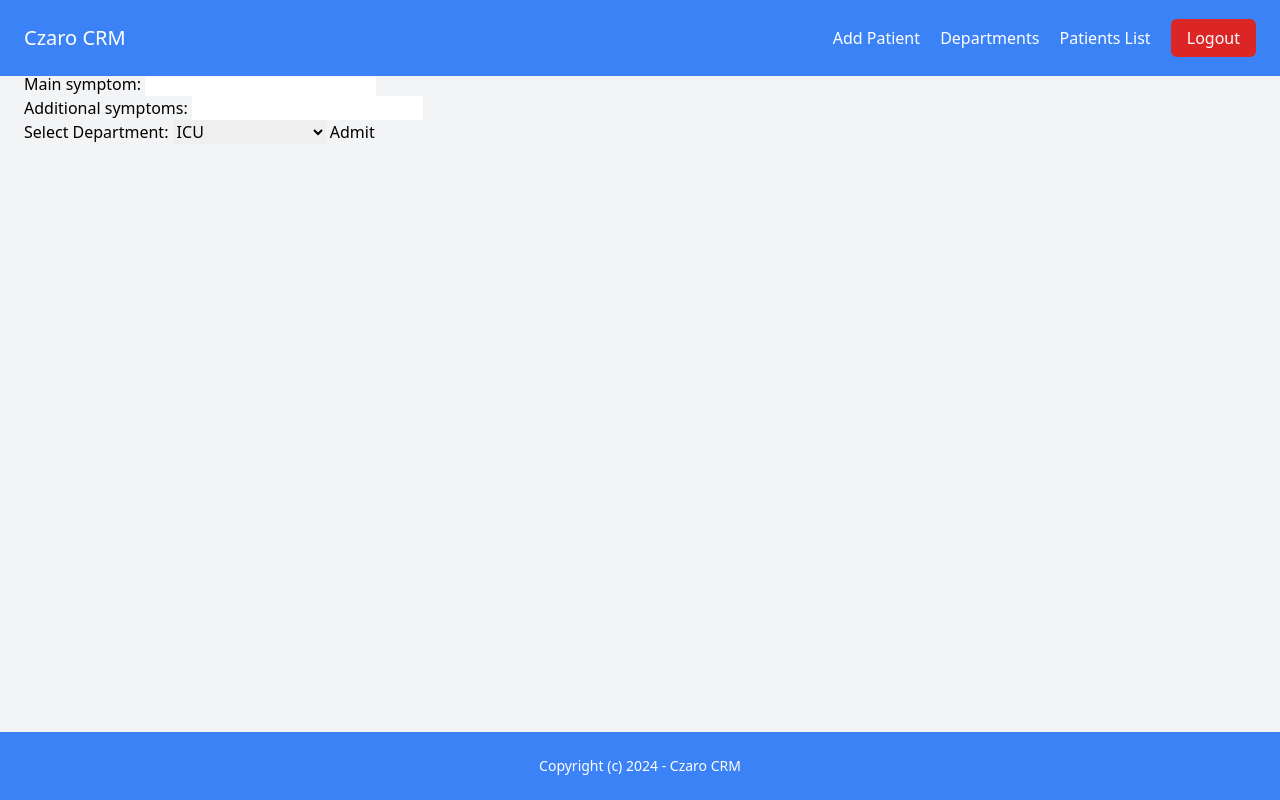
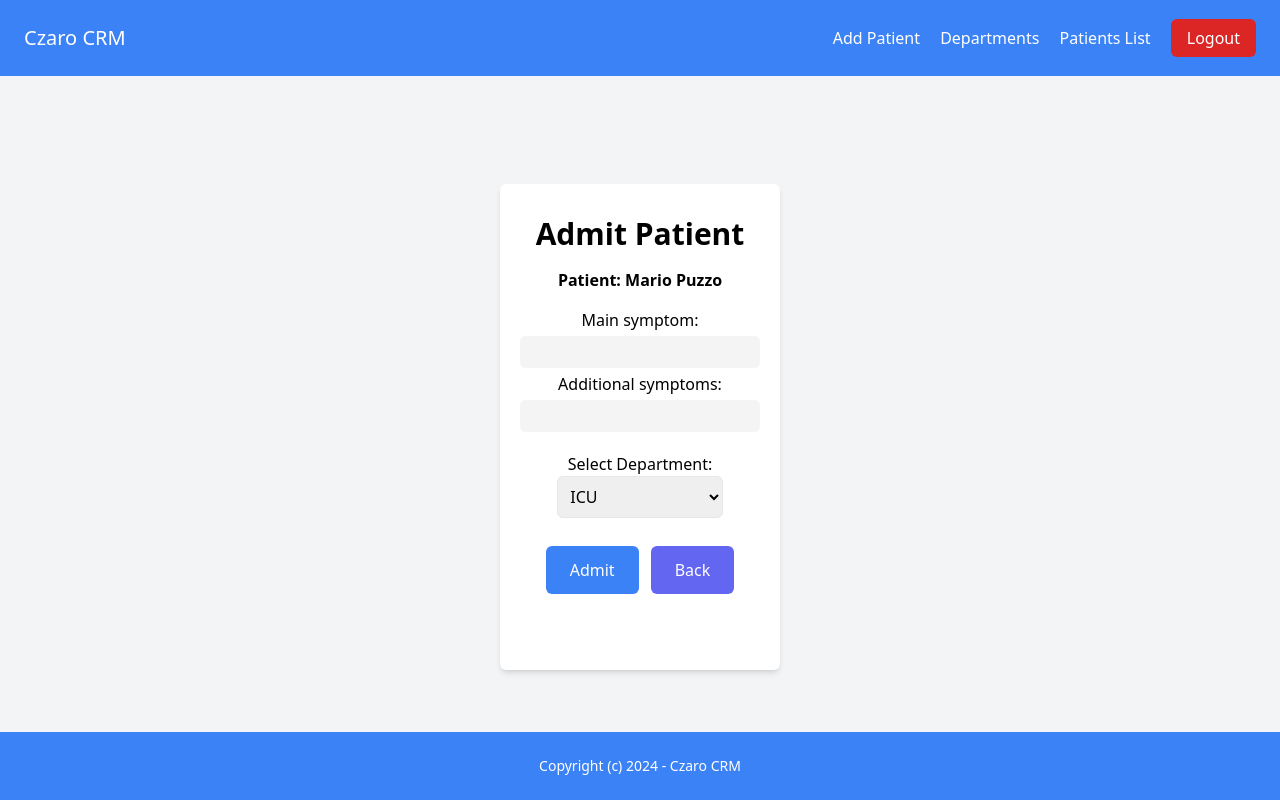
Before and after one commit to MrCzaro/Czaro_CRM, a Django app: page /department/0ba7eeaa-dd4e-40ce-a968-73163c5fed3e/admit-patient/ in a window 1280 px wide. Run offline with Django 5.2, Linux system fonts and the light colour scheme; a user stored in the database is signed in; data comes from the database, SQL or seed files in the repository; both versions use the stored data as it was after the commit; some libraries are stand-ins or nearby versions.

Commit message:
Update 13/2/24

```diff
--- a/department/forms.py
+++ b/department/forms.py
@@ -1,10 +1,13 @@
+from ckeditor.widgets import CKEditorWidget
 from django import forms
 from django.core.exceptions import ValidationError
-from ckeditor.widgets import CKEditorWidget
 
 from .models import Consultation, Department, Hospitalization, Observation, VitalSigns
 
 
+DEPARTMENT_CLASS = "w-full py-3 px-4 bg-stone-200 rounded-md text-black"
+HOSPITALIZATION_CLASS = "w-60 py-1 px-1 m-1 rounded-md bg-zinc-100"
+NUMERIC_CLASS = "w-1/4 py-1 px-1 bg-stone-200 rounded-md text-black"
 
 
 class DepartmentForm(forms.ModelForm):
@@ -12,16 +15,16 @@ class DepartmentForm(forms.ModelForm):
         model = Department
         fields = ["name", "description"]
         widgets = {
-            'name': forms.TextInput(attrs={'class': 'w-full py-3 px-4 bg-stone-200 rounded-md text-black focus:outline-none focus:ring focus:border-blue-300'}),
-            'description': forms.Textarea(attrs={'class': 'w-full py-3 px-4 bg-stone-200 rounded-md text-black focus:outline-none focus:ring focus:border-blue-300'}),
+            "name": forms.TextInput(attrs={"class": DEPARTMENT_CLASS}),
+            "description": forms.Textarea(attrs={"class": DEPARTMENT_CLASS}),
         }
 
     def clean(self):
         cleaned_data = super().clean()
-        created_by = self.initial.get('created_by')
+        created_by = self.initial.get("created_by")
 
         # Check if the user has the admin profession
-        if created_by and created_by.profession != 'admins':
+        if created_by and created_by.profession != "admins":
             raise forms.ValidationError("Only users with the admin profession can create departments.")
 
         return cleaned_data
@@ -36,7 +39,8 @@ class ConsultationForm(forms.ModelForm):
             "consultation" : "Description",
         }
         widgets = {
-            "consultation" : CKEditorWidget(config_name="default")
+            "consultation" : CKEditorWidget(config_name="default"),
+            "consultation_name" : forms.TextInput(attrs={"class": "w-full py-1 px-1 bg-stone-200 rounded-md text-black"}),
         }
 
 class ObservationForm(forms.ModelForm):
@@ -54,7 +58,15 @@ class HospitalizationForm(forms.ModelForm):
 
     class Meta:
         model = Hospitalization
-        fields = ['main_symptom', 'additional_symptoms']
+        fields = ["main_symptom", "additional_symptoms"]
+        labels = {
+            "main_symptom" : "Main symptom",
+            "additional_symptoms" : "Additional symptoms"
+        }
+        widgets = {
+            "main_symptom" : forms.TextInput(attrs={"class": HOSPITALIZATION_CLASS}),
+            "additional_symptoms" : forms.TextInput(attrs={"class" : HOSPITALIZATION_CLASS})
+        }
 
 class TransferPatientForm(forms.Form):
     department = forms.ModelChoiceField(
@@ -83,7 +95,7 @@ class VitalSignsForm(forms.ModelForm):
             if systolic_bp < diastolic_bp:
                 raise ValidationError(
                     "Systolic blood pressure must be equal or higher than diastolic blood pressure.",
-                    code='invalid_blood_pressure'
+                    code="invalid_blood_pressure"
                 )
 
     class Meta:
@@ -104,3 +116,11 @@ class VitalSignsForm(forms.ModelForm):
             "diastolic_blood_pressure" : "Diastolic blood pressure",
             "heart_rate" : "Heart Rate",
         }
+        widgets ={
+            "respiratory_rate" : forms.NumberInput(attrs={"class": NUMERIC_CLASS}),
+            "oxygen_saturation" : forms.NumberInput(attrs={"class": NUMERIC_CLASS}),
+            "temperature" : forms.NumberInput(attrs={"class": NUMERIC_CLASS}),
+            "systolic_blood_pressure" : forms.NumberInput(attrs={"class": NUMERIC_CLASS}),
+            "diastolic_blood_pressure" :  forms.NumberInput(attrs={"class": NUMERIC_CLASS}),
+            "heart_rate" :  forms.NumberInput(attrs={"class": NUMERIC_CLASS}),
+        }
--- a/patient/forms.py
+++ b/patient/forms.py
@@ -36,7 +36,7 @@ class PatientForm(forms.ModelForm):
         widgets = {
             "first_name" : forms.TextInput(attrs={"class": FORM_CLASS}),
             "last_name" : forms.TextInput(attrs={"class": FORM_CLASS}),
-            "date_of_birth": forms.DateInput(attrs={"type": "date", "class": FORM_CLASS}), # Figure out a widget for picking date usin JS
+            "date_of_birth": forms.DateInput(attrs={"type": "date", "class": FORM_CLASS}),
             "contact_number" : forms.TextInput(attrs={"class": FORM_CLASS}),
             "is_insured" : forms.Select(attrs={"class": FORM_CLASS}),
             "insurance" : forms.NumberInput(attrs={"class": FORM_CLASS, "placeholder" :  "Please type '0' if no insurance."}),
--- a/scales/forms.py
+++ b/scales/forms.py
@@ -19,6 +19,9 @@ from .models import (
     PAIN_CHOICES,
 )
 
+NUMERIC_CLASS = "w-1/4 py-1 px-1 bg-stone-200 rounded-md text-black"
+
+
 class BodyMassIndexForm(forms.ModelForm):
     class Meta:
         model = BodyMassIndex
@@ -29,6 +32,10 @@ class BodyMassIndexForm(forms.ModelForm):
         labels = {
             "body_height" : "Body height in cenimeters",
             "body_weight" : "Body weight in kilograms",
+        }
+        widgets = {
+            "body_height" : forms.NumberInput(attrs={"class": NUMERIC_CLASS}),
+            "body_weight" : forms.NumberInput(attrs={"class": NUMERIC_CLASS})
         }
 class GlasgowComaScaleForm(forms.ModelForm):
     eye_response = forms.ChoiceField(
@@ -74,7 +81,7 @@ class NewsScaleForm(forms.ModelForm):
             if systolic_bp < diastolic_bp:
                 raise ValidationError(
                     "Systolic blood pressure must be equal or higher than diastolic blood pressure.",
-                    code='invalid_blood_pressure'
+                    code="invalid_blood_pressure"
                 )
     class Meta:
         model = NewsScale
@@ -100,7 +107,14 @@ class NewsScaleForm(forms.ModelForm):
             "heart_rate" : "Heart Rate",
             "level_of_consciousness " : "Level of consciousness",
         }
-
+        widgets = {
+            "respiratory_rate" : forms.NumberInput(attrs={"class": NUMERIC_CLASS}),
+            "oxygen_saturation" : forms.NumberInput(attrs={"class": NUMERIC_CLASS}),
+            "temperature" : forms.NumberInput(attrs={"class": NUMERIC_CLASS}),
+            "systolic_blood_pressure" : forms.NumberInput(attrs={"class": NUMERIC_CLASS}),
+            "diastolic_blood_pressure" : forms.NumberInput(attrs={"class": NUMERIC_CLASS}),
+            "heart_rate" : forms.NumberInput(attrs={"class": NUMERIC_CLASS}),
+        }
 class NortonScaleForm(forms.ModelForm):
     physical_condition = forms.ChoiceField(
         widget=forms.RadioSelect, choices=PHYSICAL_CHOICES
--- a/templates/admit_patient.html
+++ b/templates/admit_patient.html
@@ -1,19 +1,36 @@
 {% extends "base.html" %}
 
 {% block content %}
-<body>
-    <h1>{% block title %}Admit Patient{% endblock %}</h1>
-    <p>Patient: {{ patient.first_name }} {{ patient.last_name }}
-    <form method="post" action="{% url 'department:admit_patient' patient.id %}">
-        {% csrf_token %}
-        {{ form.as_p }}
-        <label for="id_department_id">Select Department:</label>
-        <select name="department_id" id="id_department_id">
-            {% for department in departments %}
-                <option value="{{ department.id }}">{{ department.name }}</option>
-            {% endfor %}
-        </select>
-        <button type="submit">Admit</button>
-    </form>
+<div class="mt-40 flex items-center justify-center">
+    <div class="max-w-xl py-8 bg-white text-center shadow-md rounded-md">
+        <h1 class="text-3xl font-bold mb-4">Admit Patient</h1>
 
+        <p class="mb-4 font-bold">Patient: {{ patient.first_name }} {{ patient.last_name }}</p>
+
+        <form method="post" action="{% url 'department:admit_patient' patient.id %}" class="mb-8">
+            {% csrf_token %}
+            <div class="m-4">
+                <p>{{ form.main_symptom.label_tag }}</p>
+                <p>{{ form.main_symptom }}</p>
+                <p>{{ form.additional_symptoms.label_tag }}</p>
+                <p>{{ form.additional_symptoms }}</p>
+            </div>
+
+            <div class="m-4">
+
+                <p><label for="id_department_id" class="w-1/3">Select Department:</label><p/>
+                <p><select name="department_id" id="id_department_id" class="w-2/3 p-2 border rounded-md">
+                    {% for department in departments %}
+                        <option value="{{ department.id }}">{{ department.name }}</option>
+                    {% endfor %}
+                </select></p>
+            </div>
+
+            <div class="flex items-center justify-center">
+                <button type="submit" class="py-3 px-6 bg-blue-500 text-white rounded-md m-3">Admit</button>
+                <a href="{% url 'patient:detail' patient.id %}" class="py-3 px-6 bg-indigo-500 rounded-md text-white mr-3">Back</a>
+            </div>
+        </form>
+    </div>
+</div>
 {% endblock %}
--- a/templates/base.html
+++ b/templates/base.html
@@ -11,7 +11,7 @@
 <body class="flex flex-col min-h-screen bg-gray-100">
 
     <nav class="fixed top-0 left-0 right-0 p-6 flex items-center justify-between bg-blue-500">
-        <a href="#" class="text-xl text-white">Czaro CRM</a>
+        <p class="text-xl text-white">Czaro CRM</p>
         <div class="space-x-4">
             {% if request.user.is_authenticated %}
                 <a href="{% url "patient:create" %}" class="text-white">Add Patient</a>
--- a/templates/login.html
+++ b/templates/login.html
@@ -2,7 +2,7 @@
 
 {% block content %}
 <div class="flex items-center justify-center h-screen">
-    <div class="max-w-xl py-8 bg-stone-400 text-center">
+    <div class="max-w-xl py-8 bg-blue-300 text-center">
         <h1 class="text-3xl text-black">Log in</h1>
 
         <form class="mt-9 px-8 space-y-4" method="post">
@@ -15,11 +15,11 @@
 
             <div class="mb-4">
                 <label for="password" class="text-black">Password</label><br>
-                <input name="password" type="password" id="password" class="w-full py-3 px-4 bg-stone-200 rounded-md text-black focus:outline-none focus:ring focus:border-blue-300">
+                <input name="password" type="password" id="password" class="w-full py-2 px-3 bg-stone-200 rounded-md text-black focus:outline-none focus:ring focus:border-blue-300">
             </div>
 
             <div>
-                <button class="mt-5 py-3 px-6 bg-zinc-600 rounded-md text-white hover:bg-zinc-700 focus:outline-none focus:ring focus:border-blue-300">Log in</button>
+                <button class="py-3 px-6 bg-blue-700 rounded-xl text-white">Log in</button>
             </div>
         </form>
     </div>
--- a/templates/patient_confirm_delete.html
+++ b/templates/patient_confirm_delete.html
@@ -1,7 +1,7 @@
 {% extends "base.html" %}
 
 {% block content %}
-<div class="flex items-center justify-center h-screen">
+<div class="mt-60 flex items-center justify-center">
     <div class="max-w-xl py-8 bg-white text-center shadow-md rounded-md">
         <h1 class="mb-6 text-3xl">{{ title }}</h2>
         <div>
@@ -10,11 +10,11 @@
         <form class="mt-5 px-8 space-y-4" method="post">
             {% csrf_token %}
             <div>
-                <button class="mb-9 py-4 px-8 bg-red-600 text-white rounded-xl" type="submit">Confirm Delete</button>
+                <button class="mb-9 py-3 px-6 bg-red-600 text-white rounded-md" type="submit">Confirm Delete</button>
             </div>
         </form>
         <div>
-            <a class="py-4 px-8 bg-blue-700 text-white rounded-xl" href="{% url 'patient:index' %}">Cancel</a>
+            <a class="py-3 px-6 bg-blue-700 text-white rounded-md" href="{% url 'patient:index' %}">Cancel</a>
         </div>
     </div>
 </div>
--- a/templates/patient_consultation_form.html
+++ b/templates/patient_consultation_form.html
@@ -12,9 +12,9 @@
             <p class="text-lg">{{ form.consultation.label_tag }}
                 {{ form.consultation }}
                 {{ form.media }}
-            <div class="mt-6 flex justify-between">
-                <button class="py-2 px-4 bg-blue-500 text-white rounded hover:bg-blue-700 ml-4">{{ title }}</button>
-                <a href="{% url 'department:hospitalization' hospitalization_id %}" class="text-gray-600 hover:underline mr-4">Back</a>
+            <div class="mt-6 flex items-center justify-center">
+                <button class="py-3 px-6 bg-blue-500 text-white rounded-md m-3">{{ title }}</button>
+                <a href="{% url 'department:hospitalization' hospitalization_id %}" class="py-3 px-6 bg-indigo-500 rounded-md text-white mr-3">Back</a>
 
             </div>
         </form>
--- a/templates/patient_observation_form.html
+++ b/templates/patient_observation_form.html
@@ -10,9 +10,9 @@
             <h1 class="mb-5 text-2xl text-black">{{ form.observation.label_tag }}</h1>
             {{ form.observation}}
             {{ form.media }}
-            <div class="mt-6 flex justify-between">
-                <button class="py-2 px-4 bg-blue-500 text-white rounded hover:bg-blue-700 ml-4">{{ title }}</button>
-                <a href="{% url 'department:hospitalization' hospitalization_id %}" class="text-gray-600 hover:underline mr-4">Back</a>
+            <div class="mt-6 flex items-center justify-center">
+                <button class="py-3 px-6 bg-blue-500 text-white rounded-md m-3">{{ title }}</button>
+                <a href="{% url 'department:hospitalization' hospitalization_id %}" class="py-3 px-6 bg-indigo-500 rounded-md text-white mr-3">Back</a>
 
             </div>
         </form>
--- a/templates/scale_form.html
+++ b/templates/scale_form.html
@@ -22,9 +22,9 @@
         <p class="text-red-500 text-sm">{{ form.non_field_errors|striptags }}</p>
       {% endif %}
 
-        <div class="mt-6 flex justify-between">
-          <button class="py-2 px-4 bg-blue-500 text-white rounded hover:bg-blue-700">Submit</button>
-          <a href="{% url 'department:hospitalization' hospitalization_id %}" class="text-gray-600 hover:underline">Back</a>
+        <div class="mt-6 flex items-center justify-center">
+          <button class="py-3 px-6 bg-blue-500 text-white rounded-md m-3">Submit</button>
+          <a href="{% url 'department:hospitalization' hospitalization_id %}" class="py-3 px-6 bg-indigo-500 rounded-md text-white mr-3">Back</a>
         </div>
       </form>
     </div>
--- a/templates/signup.html
+++ b/templates/signup.html
@@ -2,7 +2,7 @@
 
 {% block content %}
 <div class="flex items-center justify-center min-h-screen">
-    <div class="max-w-xl py-8 bg-stone-400 text-center">
+    <div class="max-w-xl py-8 bg-blue-300 text-center">
         <h1 class="text-3xl text-black">Sign up</h1>
 
         <form class="mt-9 px-8 space-y-4" method="post">
@@ -43,7 +43,7 @@
             </div>
 
             <div>
-                <button class="mt-5 py-3 px-6 bg-zinc-600 rounded-md text-white hover:bg-zinc-700 focus:outline-none focus:ring focus:border-blue-300">Sign up</button>
+                <button class="py-3 px-6 bg-blue-700 rounded-xl text-white">Sign up</button>
             </div>
         </form>
     </div>
```
Also changed, not shown: templates/access_denied.html (+10 -1 lines), templates/discharge_patient.html (+19 -14 lines), templates/patient_detail.html (+4 -4 lines), templates/transfer_patient.html (+24 -15 lines), db.sqlite3.
